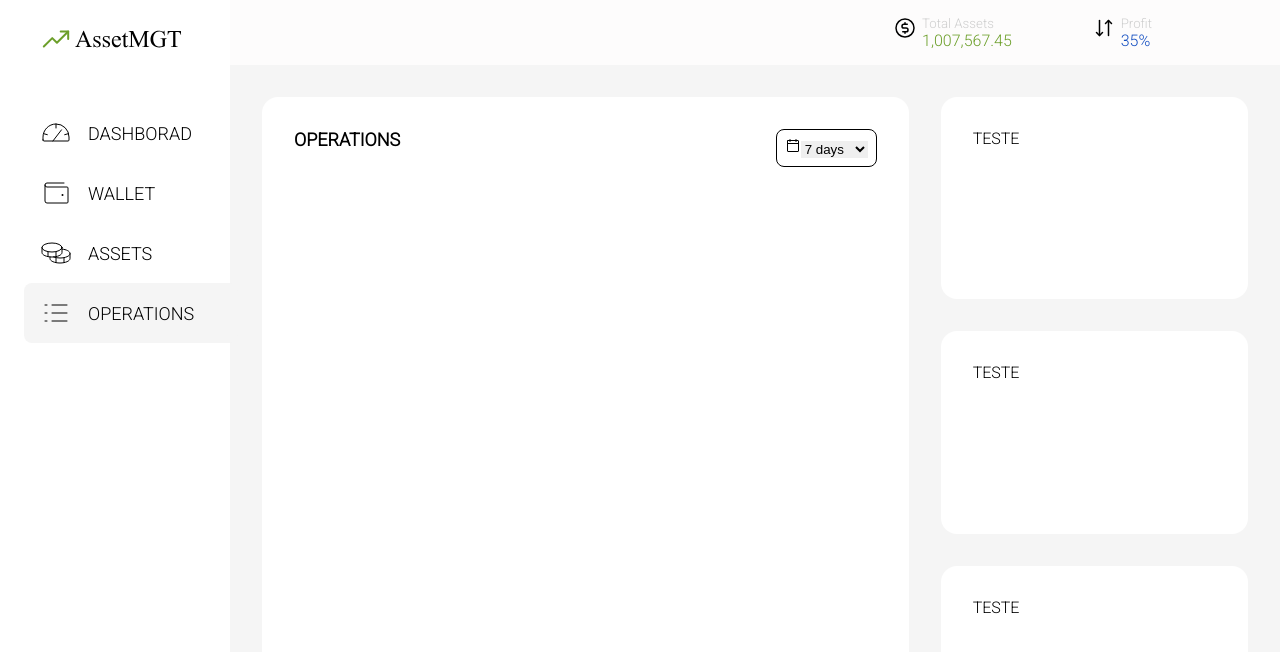
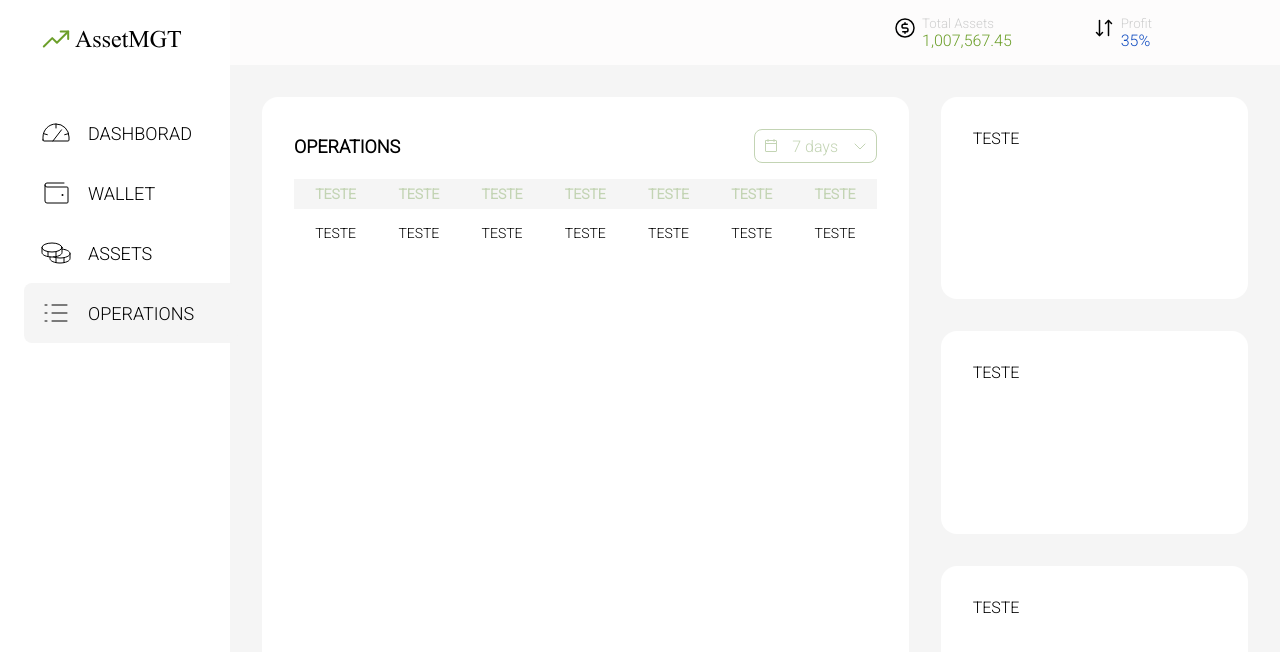
Before and after one commit to igorpiedade/AssetMGT, a React (Vite) app: page /app/operations in a window 1280 px wide. Shown: the top 652 px of the page. Built offline with nearby package versions, Linux system fonts and the light colour scheme.

Commit message:
keep constructing operations page

```diff
--- a/src/pages/Operations/components/ListOperations/index.tsx
+++ b/src/pages/Operations/components/ListOperations/index.tsx
@@ -1,19 +1,38 @@
-import { CalendarBlank } from "phosphor-react";
-import { DataFilter, Header } from "./styled";
+import { CalendarBlank, CaretDown } from "phosphor-react";
+import { DataFilter, Header, OperationsTable } from "./styled";
 
 export function ListOperations() {
     return (
+     <>
         <Header>
             <h1>OPERATIONS</h1>
             <DataFilter>
                 <CalendarBlank />
-                <select>
-                    <option value="7 days">7 days</option>
-                    <option value="15 days">15 days</option>
-                    <option value="30 days">30 days</option>
-                    <option value="All">All</option>
-                </select>
+                <span>7 days</span>
+                <CaretDown />
             </DataFilter>
         </Header>
+
+        <OperationsTable>
+           <tr>
+             <th>TESTE</th>
+             <th>TESTE</th>
+             <th>TESTE</th>
+             <th>TESTE</th>
+             <th>TESTE</th>
+             <th>TESTE</th>
+             <th>TESTE</th>
+            </tr>
+            <tr>
+             <td>TESTE</td>
+             <td>TESTE</td>
+             <td>TESTE</td>
+             <td>TESTE</td>
+             <td>TESTE</td>
+             <td>TESTE</td>
+             <td>TESTE</td>
+            </tr>
+        </OperationsTable>
+      </>
     );
 }
--- a/src/pages/Operations/components/ListOperations/styled.ts
+++ b/src/pages/Operations/components/ListOperations/styled.ts
@@ -4,20 +4,46 @@ export const Header = styled.div`
     width: 100%;
     display: flex;
     justify-content: space-between;
+    align-items: center;
+    vertical-align: middle;
 
     h1 {
         font-size: 1.125rem;
     };
 `
 export const DataFilter = styled.div`
+    display: flex;
+    width: 7.6875rem;
+    height: 2.125rem;
     border-radius: 0.5rem;
-    border: 1px solid black;
+    border: 1px solid;
+    border-color: ${props => props.theme.calendarFilterColor};
+    color: ${props => props.theme.calendarFilterColor};
     align-items: center;
-    justify-content: center;
+    justify-content: space-between;
     vertical-align: middle;
     padding: 0.5rem;
+`
+export const OperationsTable = styled.table`
+    margin-top: 1rem;
+    width: 100%;
+    border: 0;
+    border-collapse: collapse;
+    font-size: 0.875rem;
 
-    select {
-        border: 0;
+    th {
+        background-color: ${props => props.theme.bgThemeColor};
+        color: ${props => props.theme.txtOperationsTitles};
+        height: 1.875rem;
+        border-bottom: 1px;
+        border-color: gray;
     }
+
+    td {
+        height: 3rem;
+        text-align: center;
+        border-bottom: 1px;
+
+    }
+
 `
--- a/src/styles/themes/default.ts
+++ b/src/styles/themes/default.ts
@@ -13,5 +13,8 @@ export const defaultTheme = {
     txtTotalAssets: "#6C9F2A",
     txtPercentProfit: "#104CC0",
     txtLoss: "red",
-    bgHeaderColor: "#FDFCFC"
+    bgHeaderColor: "#FDFCFC",
+
+    calendarFilterColor: "#C3D4B4",
+    txtOperationsTitles: "#C3D4B4"
 };
```
